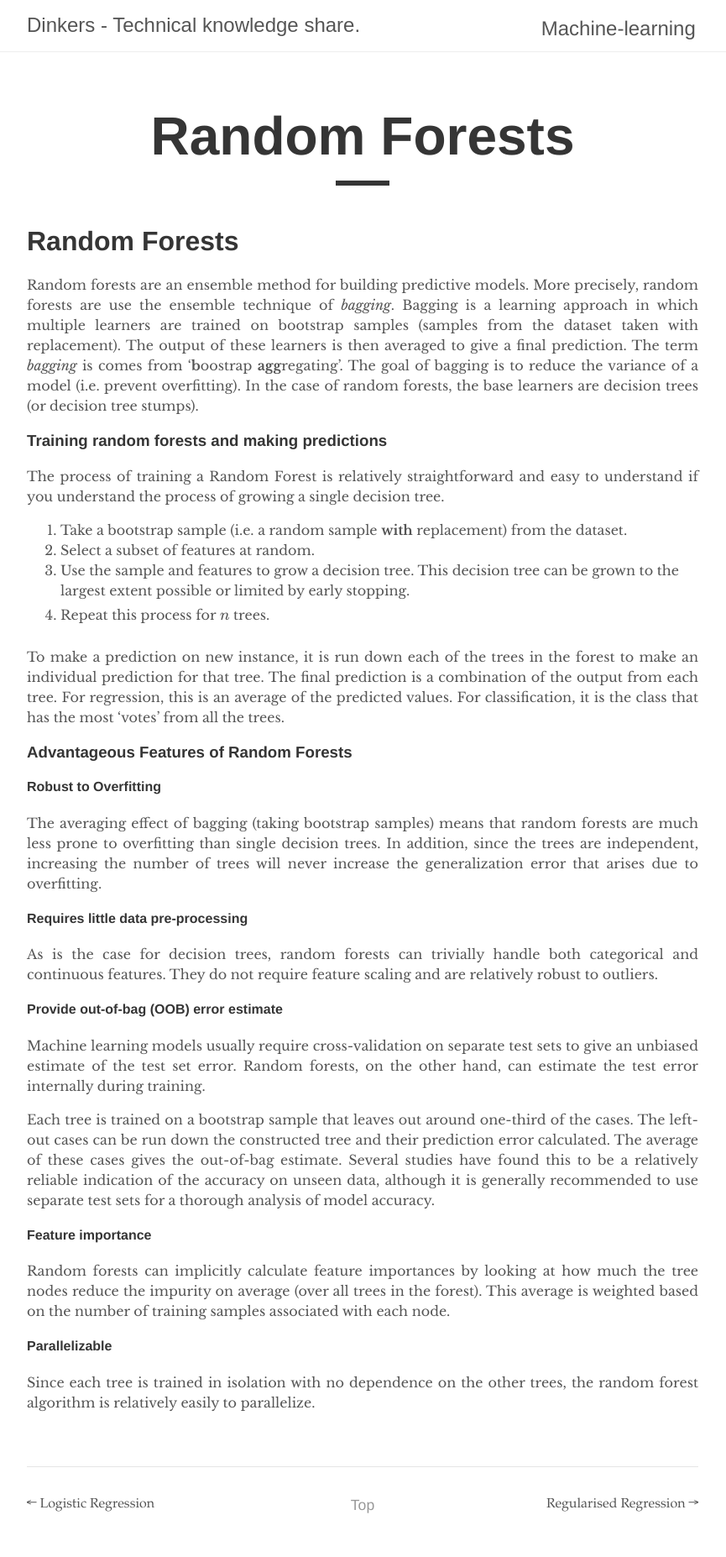
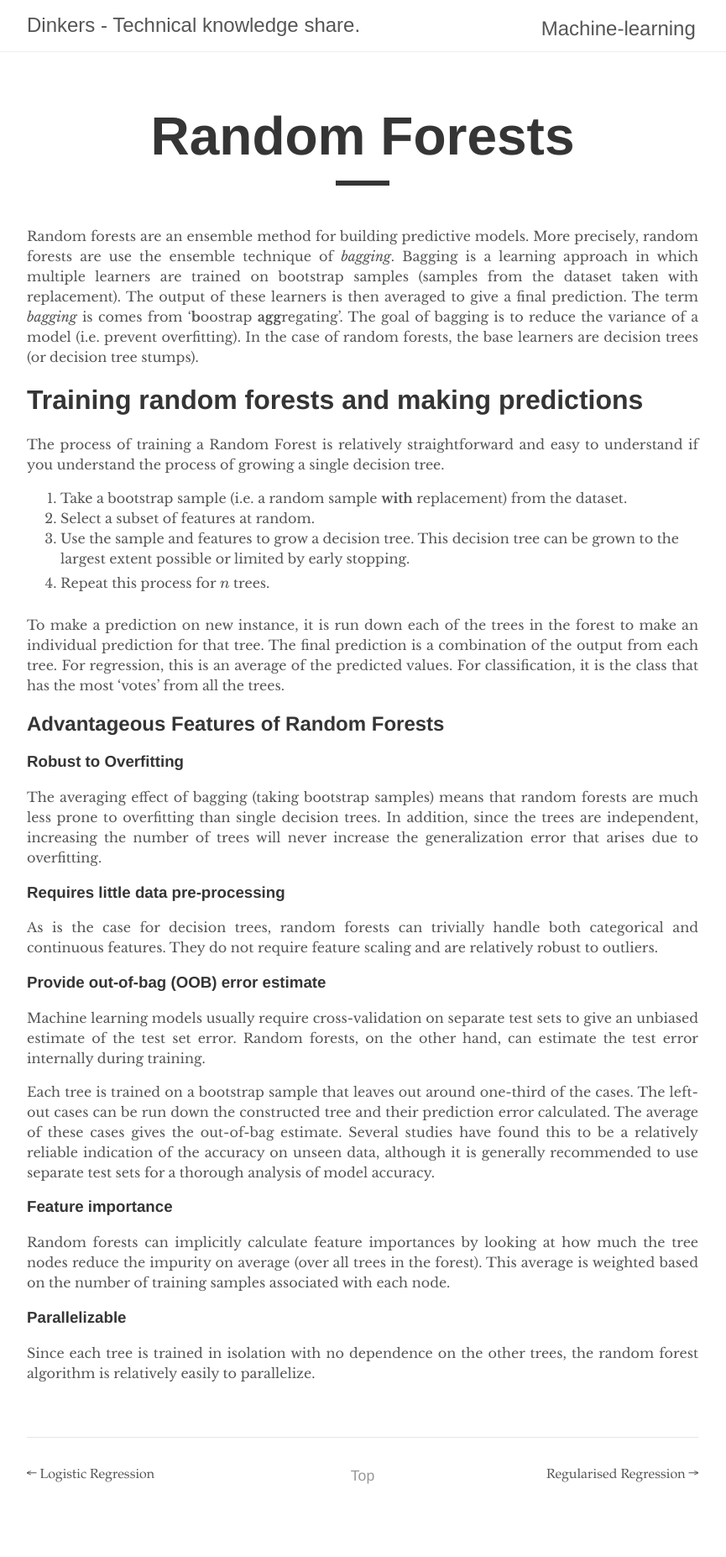
Before and after one commit to RobertDickens/dinkers.github.io, a Jekyll site: the page built from _machine-learning/random_forests.md, in a window 1280 px wide. Shown: the whole page at 84% size, without its empty margins (208-1073 px from the left). Built offline with Jekyll 4.4.1, drawn with Linux system fonts in a browser that asks for light colours; some web fonts are replaced; formulas are drawn with MathJax 3; after the commit the page ends 1819 px from its top, so only the background shows below that.

Commit message:
Cleaned up random forests

```diff
--- a/_machine-learning/random_forests.md
+++ b/_machine-learning/random_forests.md
@@ -4,10 +4,10 @@ title:  "Random Forests"
 description: "Ensemble machine learning algorithm consisting of multiple decision trees."
 ---
 
-# Random Forests
 Random forests are an ensemble method for building predictive models. More precisely, random forests are use the ensemble technique of *bagging*. Bagging is a learning approach in which multiple learners are trained on bootstrap samples (samples from the dataset taken with replacement). The output of these learners is then averaged to give a final prediction. The term *bagging* is comes from '**b**oostrap **agg**regating'.  The goal of bagging is to reduce the variance of a model (i.e. prevent overfitting). In the case of random forests, the base learners are decision trees (or decision tree stumps).
 
-### Training random forests and making predictions
+# Training random forests and making predictions
+
 The process of training a Random Forest is relatively straightforward and easy to understand if you understand the process of growing a single decision tree.
 
 1. Take a bootstrap sample (i.e. a random sample **with** replacement) from the dataset.
@@ -17,20 +17,26 @@ The process of training a Random Forest is relatively straightforward and easy t
 
 To make a prediction on new instance, it is run down each of the trees in the forest to make an individual prediction for that tree. The final prediction is a combination of the output from each tree. For regression, this is an average of the predicted values. For classification, it is the class that has the most 'votes' from all the trees.
 
-### Advantageous Features of Random Forests
-#### Robust to Overfitting
+## Advantageous Features of Random Forests
+
+### Robust to Overfitting
+
 The averaging effect of bagging (taking bootstrap samples) means that random forests are much less prone to overfitting than single decision trees. In addition, since the trees are independent, increasing the number of trees will never increase the generalization error that arises due to overfitting.
 
-#### Requires little data pre-processing
+### Requires little data pre-processing
+
 As is the case for decision trees, random forests can trivially handle both categorical and continuous features. They do not require feature scaling and are relatively robust to outliers.
 
-#### Provide out-of-bag (OOB) error estimate
+### Provide out-of-bag (OOB) error estimate
+
 Machine learning models usually require cross-validation on separate test sets to give an unbiased estimate of the test set error. Random forests, on the other hand, can estimate the test error internally during training.
 
 Each tree is trained on a bootstrap sample that leaves out around one-third of the cases. The left-out cases can be run down the constructed tree and their prediction error calculated. The average of these cases gives the out-of-bag estimate. Several studies have found this to be a relatively reliable indication of the accuracy on unseen data, although it is generally recommended to use separate test sets for a thorough analysis of model accuracy.
 
-#### Feature importance
+### Feature importance
+
 Random forests can implicitly calculate feature importances by looking at how much the tree nodes reduce the impurity on average (over all trees in the forest). This average is weighted based on the number of training samples associated with each node.
 
-#### Parallelizable
+### Parallelizable
+
 Since each tree is trained in isolation with no dependence on the other trees, the random forest algorithm is relatively easily to parallelize.
```
